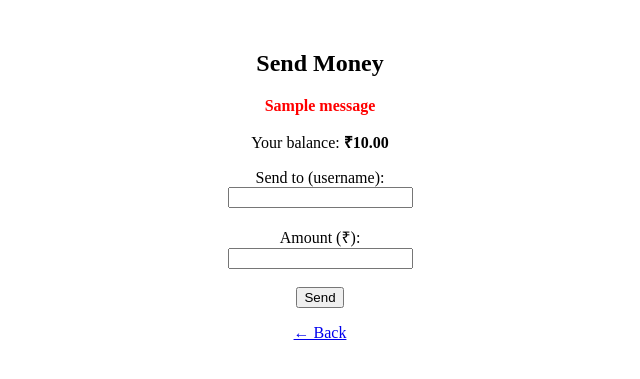
After one commit to sharoncrazy/mini-bank, a Flask app: page /transfer in a window 1280 px wide. The commit adds this page. Shown: the top 379 px of the page, without its empty margins (320-960 px from the left). Run offline with Flask 3, Linux system fonts and the light colour scheme; the visitor is signed in with stand-in values (Sample User, id 1); tables that the repository leaves empty hold one stand-in row (values such as "Sample post"); one stand-in notice (Sample message) is shown.

Commit message:
FEAT : send-money

```diff
--- a/app.py
+++ b/app.py
@@ -1,7 +1,7 @@
 from flask import Flask,render_template,request,flash,redirect,url_for,session
 from db import db
 from models import users
-import os
+
 
 
 
@@ -17,11 +17,12 @@ db.init_app(app)
 def home() :
     return render_template("signup.html")
 
+#Already have an account
 @app.route("/exist_login")
 def exist_login():
     return render_template ("login.html")
 
-
+#signup
 @app.route('/signup',methods=["GET","POST"])
 def signup():
     if request.method == "POST":
@@ -45,6 +46,7 @@ def signup():
         return redirect(url_for('login'))
     return render_template('signup.html')
 
+#login
 @app.route('/login',methods=['GET', 'POST'])
 def login():
     if request.method == "POST" :
@@ -65,6 +67,52 @@ def login():
     return render_template('login.html')
 
 
+#Dashboard (Home page)
+@app.route("/dashboard")
+def dashboard():
+    user = users.query.get(session['id'])
+
+    return render_template("dashboard.html",user=user)
+
+
+@app.route('/transfer', methods=['GET', 'POST'])
+def transfer():
+    user = users.query.get(session['id'])
+    if request.method == 'POST':
+
+
+        money = float(request.form['amount'])
+        receiver_name = request.form['recipient']
+
+        receiver = users.query.filter_by(username=receiver_name).first()
+
+        if user.balance < money :
+            flash("Not enough money")
+        elif not receiver :
+            flash("User not found")
+        elif money <= 0 :
+            flash("Amount must be positive")
+        else :
+            user.balance -= money
+            receiver.balance += money
+            db.session.commit()
+            flash(f"₹{money:.2f} sent to {receiver_name}!")
+            return redirect(url_for('dashboard'))
+
+
+
+
+
+
+
+
+    return render_template("transfer.html",user=user)
+
+
+
+
+
+
 
 
 
@@ -78,5 +126,6 @@ def login():
 
 if __name__ == "__main__":
     with app.app_context():
+        db.drop_all()
         db.create_all()
     app.run(debug=True)
--- a/templates/login.html
+++ b/templates/login.html
@@ -5,7 +5,7 @@
 
 <div style="text-align:center; margin-top:50px;">
     <h2>Login</h2>
-    <form method="post">
+    <form method="post" action="/login">
         <label>Username:</label><br>
         <input type="text" name="username" required><br><br>
 
--- /dev/null
+++ b/templates/transfer.html
@@ -0,0 +1,37 @@
+{% extends "base.html" %}
+{% block title %}Transfer Money{% endblock %}
+
+{% block body %}
+<div style="text-align:center; margin-top:50px;">
+    <h2>Send Money</h2>
+
+
+
+
+    <!-- FLASH MESSAGES HERE -->
+    {% with messages = get_flashed_messages() %}
+      {% if messages %}
+        <div style="color: red; font-weight: bold; margin: 10px 0;">
+          {% for message in messages %}
+            <p>{{ message }}</p>
+          {% endfor %}
+        </div>
+      {% endif %}
+    {% endwith %}
+    <!-- END FLASH -->
+
+    <p>Your balance: <strong>₹{{ "%.2f"|format(user.balance) }}</strong></p>
+
+    <form method="post">
+        <label>Send to (username):</label><br>
+        <input type="text" name="recipient" required><br><br>
+
+        <label>Amount (₹):</label><br>
+        <input type="number" step="0.01" name="amount" min="0.01" required><br><br>
+
+        <button type="submit">Send</button>
+    </form>
+
+    <p><a href="{{ url_for('dashboard') }}">← Back</a></p>
+</div>
+{% endblock %}
```
Also changed, not shown: models.py (+10 -0 lines), templates/dashboard.html (added, +16 -0 lines).
